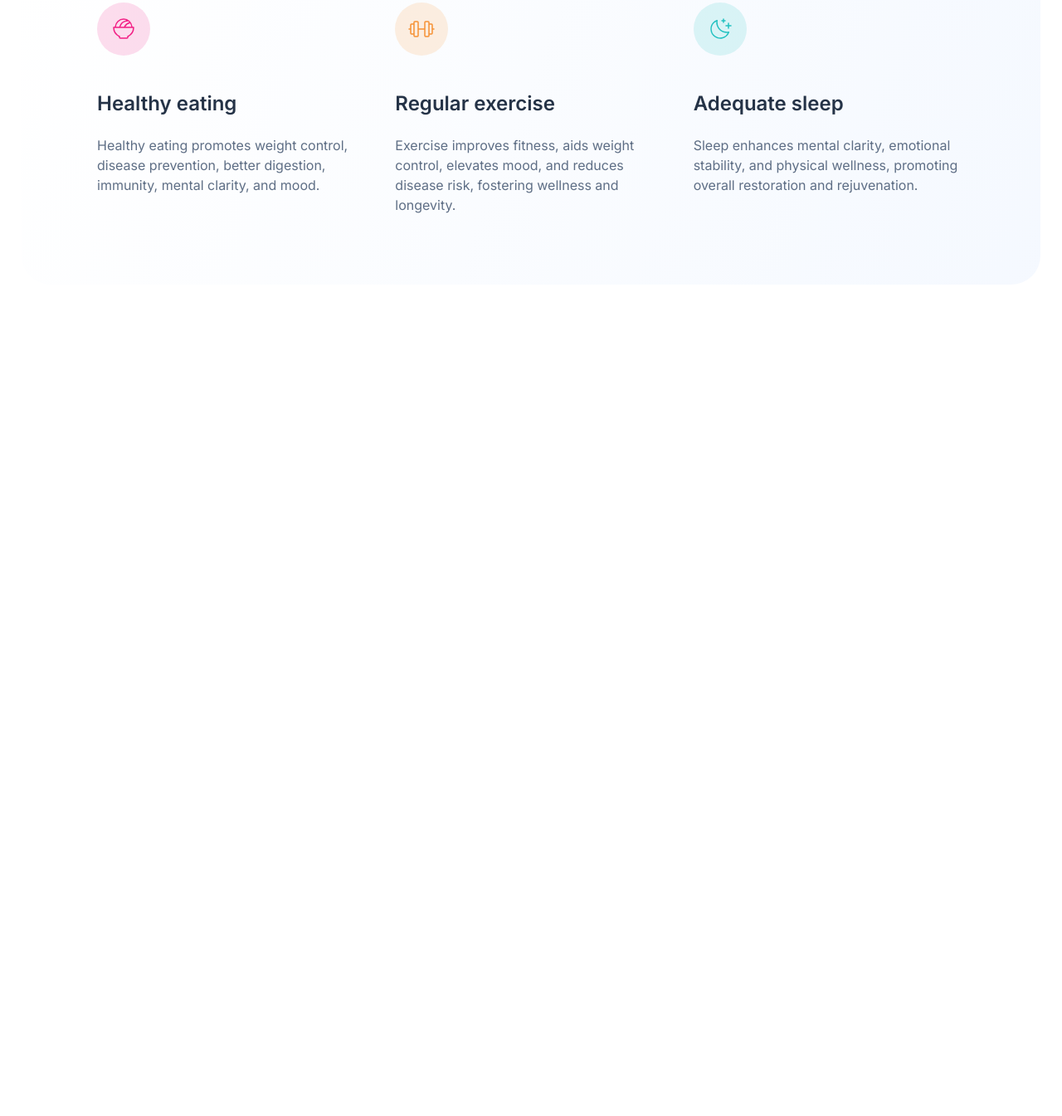
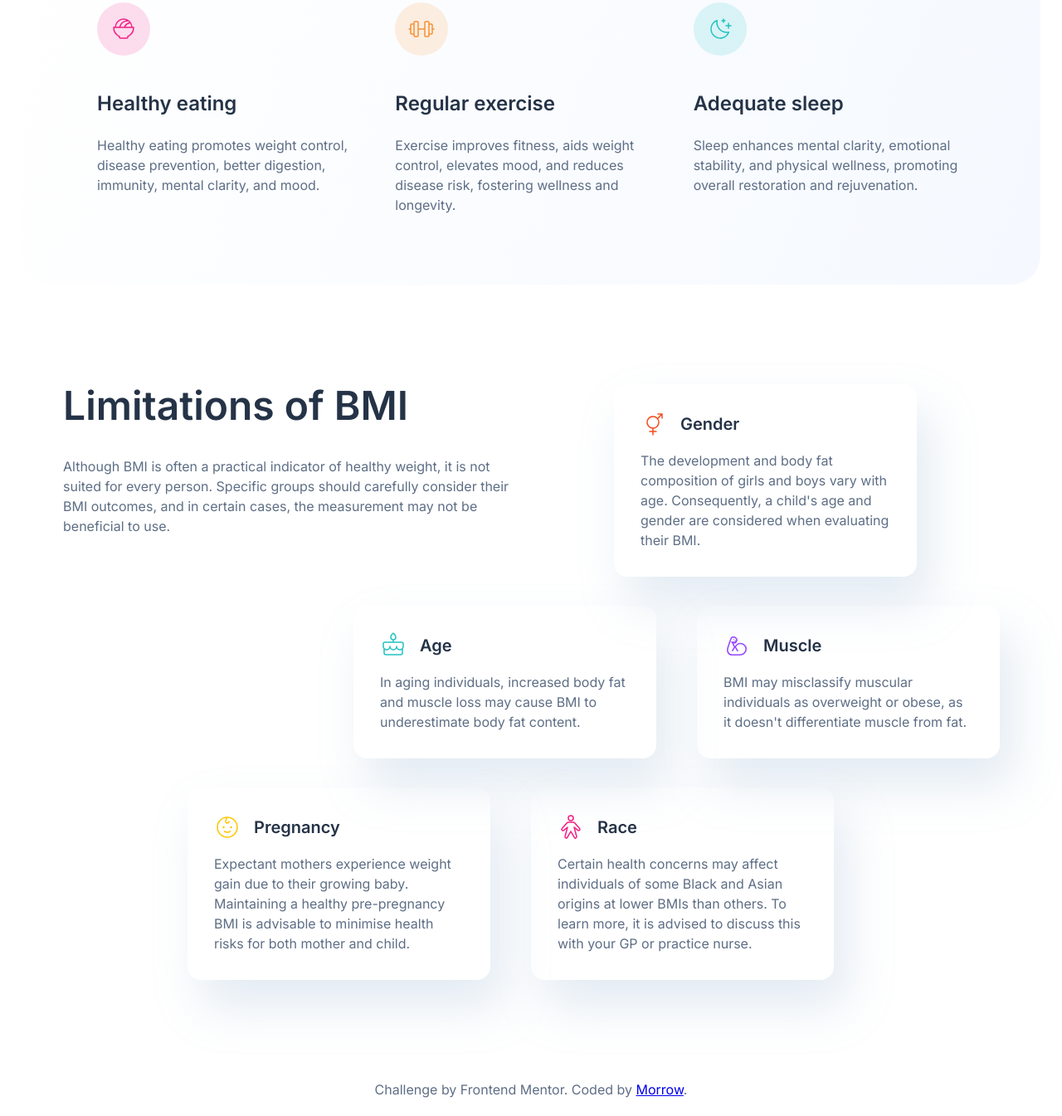
Before and after one commit to Moorroww/FrontEndMentor_bmi-calculator, a website: page index.html in a window 1280 px wide. Shown: the part 1505-2850 px from the top of the page at 83% size. Before the commit the page ends 1848 px from the top, so only its background shows below. Drawn offline with Linux system fonts and the light colour scheme.

Commit message:
Last section + footer

```diff
--- a/index.html
+++ b/index.html
@@ -199,5 +199,39 @@
         </div>
       </div>
     </section>
+
+    <section id="bmi-limitations">
+      <div id="limitations-explained">
+        <span>Limitations of BMI</span>
+        <p>Although BMI is often a practical indicator of healthy weight, it is not suited for every person. Specific groups should carefully consider their BMI outcomes, and in certain cases, the measurement may not be beneficial to use.</p>
+      </div>
+
+      <div class="limitations-tiles">
+        <div><img src="./assets/icon-gender.svg" alt="gender icon"><span>Gender</span></div>
+        <p>The development and body fat composition of girls and boys vary with age. Consequently, a child's age and gender are considered when evaluating their BMI.</p>
+      </div>
+
+      <div class="limitations-tiles">
+        <div><img src="./assets/icon-age.svg" alt="age icon"><span>Age</span></div>
+        <p>In aging individuals, increased body fat and muscle loss may cause BMI to underestimate body fat content.</p>
+      </div>
+
+      <div class="limitations-tiles">
+        <div><img src="./assets/icon-muscle.svg" alt="muscle icon"><span>Muscle</span></div>
+        <p>BMI may misclassify muscular individuals as overweight or obese, as it doesn't differentiate muscle from fat.</p>
+      </div>
+
+      <div class="limitations-tiles">
+        <div><img src="./assets/icon-pregnancy.svg" alt="child face icon"><span>Pregnancy</span></div>
+        <p>Expectant mothers experience weight gain due to their growing baby. Maintaining a healthy pre-pregnancy BMI is advisable to minimise health risks for both mother and child.</p>
+      </div>
+
+      <div class="limitations-tiles">
+        <div><img src="./assets/icon-race.svg" alt="human body icon"><span>Race</span></div>
+        <p>Certain health concerns may affect individuals of some Black and Asian origins at lower BMIs than others. To learn more, it is advised to discuss this with your GP or practice nurse.</p>
+      </div>
+    </section>
+
+    <footer>Challenge by Frontend Mentor. Coded by <a href="https://www.frontendmentor.io/profile/Moorroww" target="_blank" rel="noopener noreferrer">Morrow</a>.</footer>
   </body>
 </html>
--- a/styles/globals/_mainStyles.scss
+++ b/styles/globals/_mainStyles.scss
@@ -28,6 +28,13 @@ body {
 
 section {
   // max-width: 116rem;
+}
+
+footer {
+  width: 100%;
+  text-align: center;
+  padding-bottom: 2rem;
+  word-wrap: normal;
 }
 
 .headingXL {
--- /dev/null
+++ b/styles/sections/_BmiLimitations.scss
@@ -0,0 +1,102 @@
+@use "../globals/mainStyles";
+
+#bmi-limitations {
+  position: relative;
+  //   max-width: 116rem;
+  display: grid;
+  grid-template-columns: 1fr 1fr;
+  row-gap: 3.5rem;
+}
+
+#limitations-explained {
+  max-width: 56.4rem;
+  display: flex;
+  flex-direction: column;
+  flex-wrap: wrap;
+  gap: 3.5rem;
+
+  span {
+    @extend .headingL;
+  }
+}
+
+.limitations-tiles {
+  display: flex;
+  flex-direction: column;
+  gap: 1.6rem;
+  padding: 3.2rem;
+  max-width: 36.5rem;
+  box-shadow: 1.6rem 3.2rem 5.6rem rgba(143, 174, 207, 0.25);
+  border-radius: 1.6rem;
+  position: relative;
+
+  div {
+    display: flex;
+    align-items: center;
+    gap: 1.6rem;
+  }
+  div span {
+    @extend .headingS;
+  }
+}
+
+// Gender tile
+.limitations-tiles:nth-of-type(2) {
+  left: 10rem;
+}
+
+// Age tile
+.limitations-tiles:nth-of-type(3) {
+  left: 35rem;
+}
+
+// Muscle tile
+.limitations-tiles:nth-of-type(4) {
+  left: 20rem;
+}
+
+// Pregnancy tile
+.limitations-tiles:nth-of-type(5) {
+  left: 15rem;
+}
+
+@media screen and (width < 1200px) {
+  #bmi-limitations {
+    justify-items: center;
+    column-gap: 2.4rem;
+    max-width: 68.6rem;
+  }
+  .limitations-tiles {
+    position: static;
+  }
+  #limitations-explained {
+    // place-self: center;
+    text-align: center;
+    grid-column: 1/3;
+    margin-bottom: 2rem;
+  }
+
+  // Race tile
+  .limitations-tiles:nth-of-type(6) {
+    grid-column: 1/3;
+  }
+}
+
+@media screen and (width < 720px) {
+  #bmi-limitations {
+    grid-template-columns: 1fr;
+    grid-template-rows: auto;
+  }
+
+  // Race tile
+  .limitations-tiles:nth-of-type(6) {
+    grid-column: 1;
+  }
+
+  #limitations-explained {
+    // place-self: center;
+    text-align: center;
+    grid-column: 1;
+    margin-bottom: 2rem;
+  }
+}
--- a/styles/sections/_index.scss
+++ b/styles/sections/_index.scss
@@ -1,3 +1,4 @@
 @forward "heroSection";
 @forward "aboutBMI";
 @forward "tips";
+@forward "BmiLimitations";
--- a/styles/sections/_tips.scss
+++ b/styles/sections/_tips.scss
@@ -72,15 +72,7 @@
   #tips {
     padding: 5.6rem 2.8rem;
   }
-  #tip-tiles-container {
-    max-width: 68.6rem;
-    display: grid;
-    grid-template-columns: 1fr;
-    column-gap: 0;
-    row-gap: 4rem;
-  }
   .tip-tiles {
-    display: flex;
     flex-direction: column;
     row-gap: 3.2rem;
   }
```
Also changed, not shown: dist/style.css, 1 other file.
